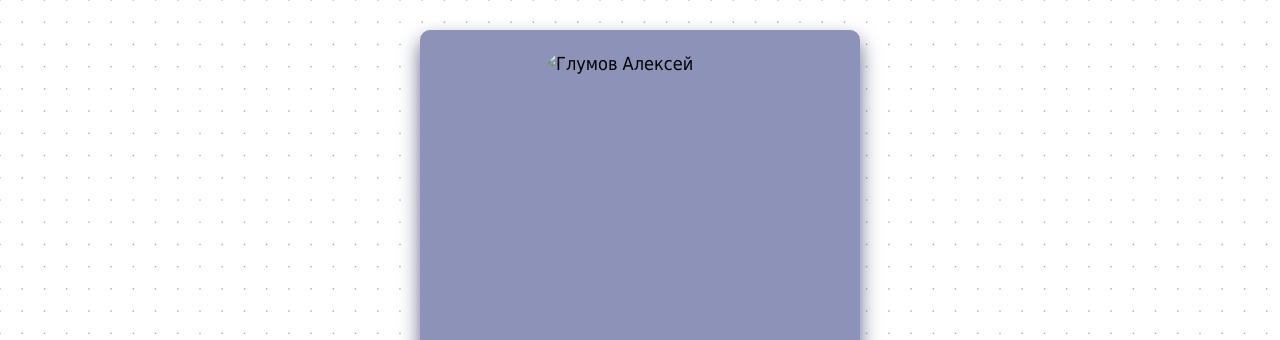
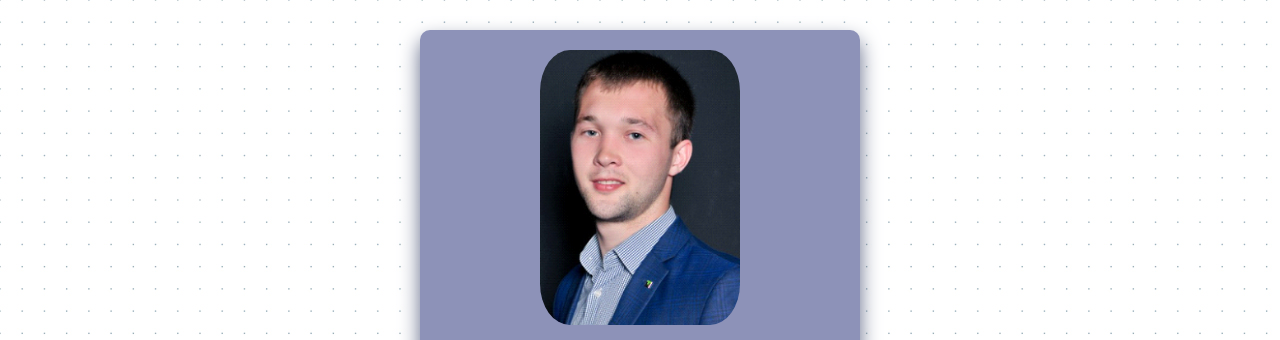
Before and after one commit to Alexey199751451/portfolio, a plain HTML site: page index.html in a window 1280 px wide. Shown: the top 340 px of the page. Drawn offline with Linux system fonts and the light colour scheme; files whose address does not match are found by name.

Commit message:
Update index.html

```diff
--- a/index.html
+++ b/index.html
@@ -9,7 +9,7 @@
 </head>
 <body>
     <div class="card">
-      <img class="card-photo" src="img/glumov.jpg" alt="Глумов Алексей">
+      <img class="card-photo" src="glumov.jpg" alt="Глумов Алексей">
 <p><a href="https://github.com/Alexey199751451"><img class="card-photo-git" src="../html-css/img/foto.png"></a>
       <h1 class="card-title">Глумов Алексей</h1>
 <div class="card-text">
```
